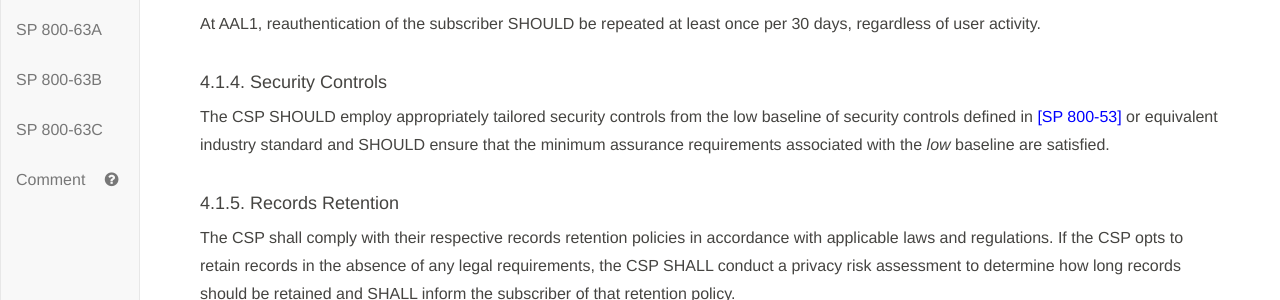
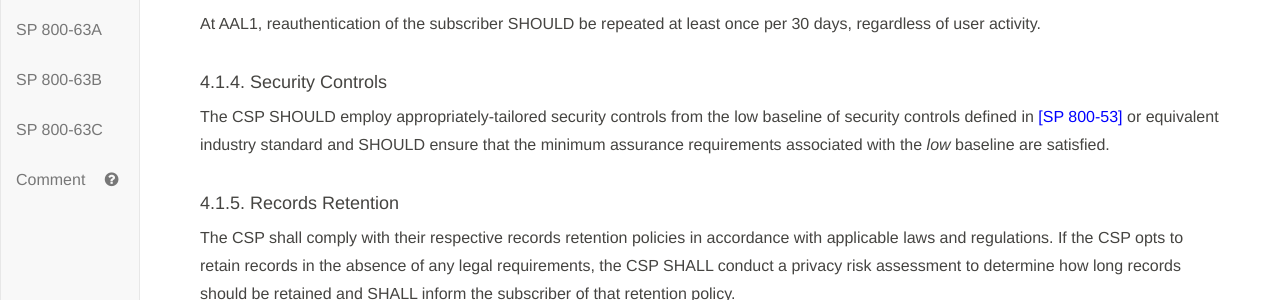
Before and after one commit to usnistgov/800-63-3, a Jekyll site: the page built from sp800-63b/sec4_aal.md, in a window 1280 px wide and 900 px high, scrolled down 1724 px. Shown: the part 152-452 px from the top of the window. Built offline with Jekyll 4.4.1, drawn with Linux system fonts in a browser that asks for light colours; our own code applies the rules of GitHub Pages for plain Markdown files.

Commit message:
Compound adjective hyphenation. Fixes #1548

```diff
--- a/sp800-63b/sec4_aal.md
+++ b/sp800-63b/sec4_aal.md
@@ -80,7 +80,7 @@ At AAL1, reauthentication of the subscriber SHOULD be repeated at least once per
 
 #### 4.1.4. Security Controls
 
-The CSP SHOULD employ appropriately tailored security controls from the low baseline of security controls defined in [[SP 800-53]](#SP800-53) or equivalent industry standard and SHOULD ensure that the minimum assurance requirements associated with the *low* baseline are satisfied.
+The CSP SHOULD employ appropriately-tailored security controls from the low baseline of security controls defined in [[SP 800-53]](#SP800-53) or equivalent industry standard and SHOULD ensure that the minimum assurance requirements associated with the *low* baseline are satisfied.
 
 #### <a name="aal1records"></a> 4.1.5. Records Retention
 
```
